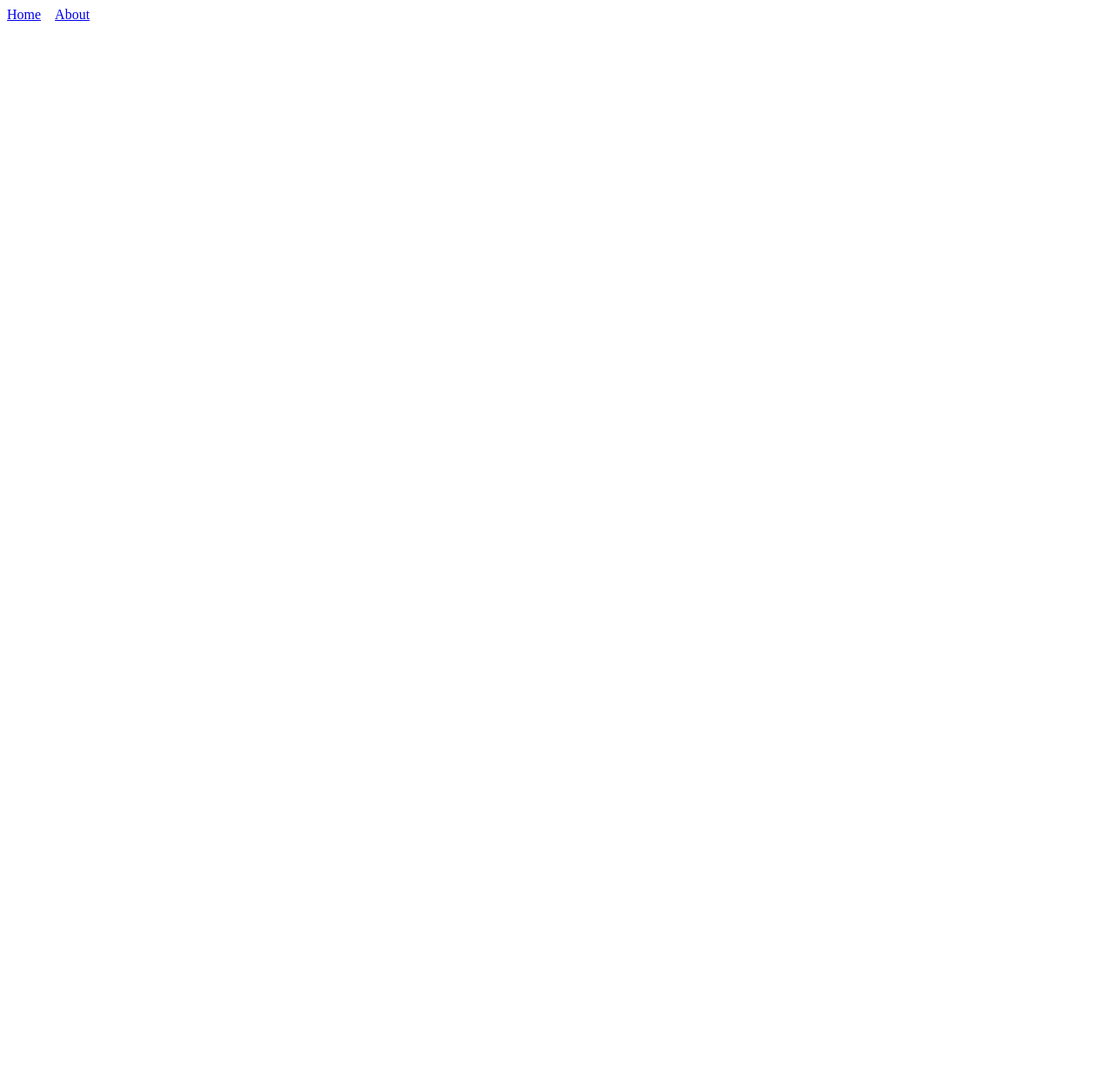
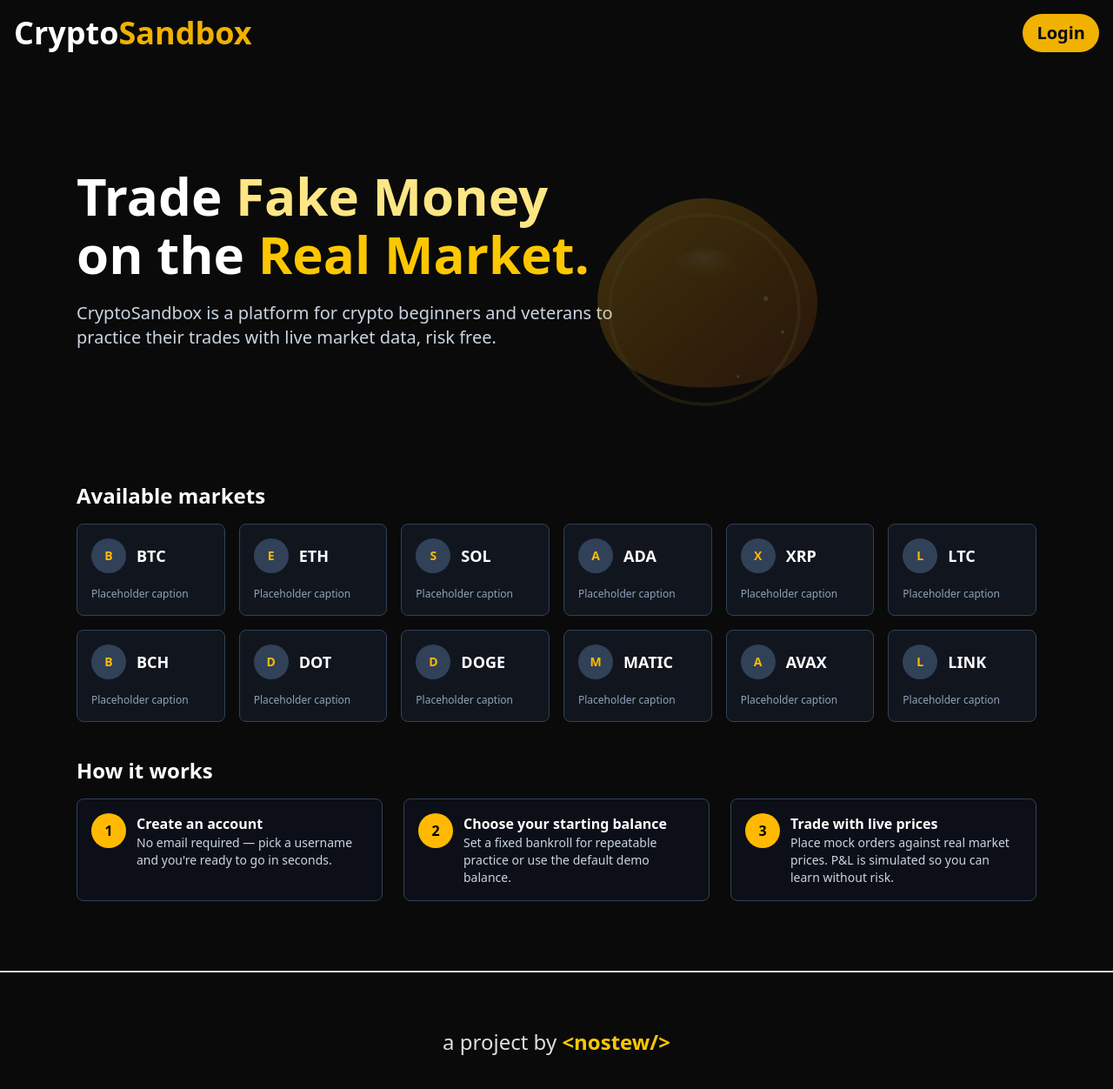
Before and after one commit to noahstew/mock-crypto-trader, a React (Vite) app in the folder client/: page / in a window 1280 px wide. Shown: the top 1252 px of the page at 87% size. Before the commit the page ends 800 px from the top, so only its background shows below. Built offline with nearby package versions, Linux system fonts and the light colour scheme.

Commit message:
Update [Frontend]: Design of the frontend home page

```diff
--- a/client/src/App.tsx
+++ b/client/src/App.tsx
@@ -1,16 +1,17 @@
 import { Link, Outlet } from 'react-router-dom';
+import Navbar from './components/Navbar';
+import Footer from './components/Footer';
 
 export default function App() {
   return (
     <div>
-      <nav style={{ display: 'flex', gap: '1rem' }}>
-        <Link to="/">Home</Link>
-        <Link to="/about">About</Link>
-      </nav>
+      <Navbar />
 
       <main>
         <Outlet />
       </main>
+
+      <Footer />
     </div>
   );
 }
--- /dev/null
+++ b/client/src/components/CryptoGrid.tsx
@@ -0,0 +1,49 @@
+const SYMBOLS = [
+  'BTC',
+  'ETH',
+  'SOL',
+  'ADA',
+  'XRP',
+  'LTC',
+  'BCH',
+  'DOT',
+  'DOGE',
+  'MATIC',
+  'AVAX',
+  'LINK',
+];
+
+export default function CryptoGrid() {
+  return (
+    <section className="max-w-6xl mx-auto mt-10 px-6">
+      <h3 className="text-2xl font-semibold text-white mb-4 text-left">
+        Available markets
+      </h3>
+
+      <div className="grid grid-cols-2 sm:grid-cols-3 md:grid-cols-4 lg:grid-cols-6 gap-4">
+        {SYMBOLS.map((s) => (
+          <div
+            key={s}
+            className="flex flex-col items-start gap-2 p-4 bg-slate-800/40 border border-slate-700 rounded-lg text-left hover:scale-[1.02] transition-transform"
+          >
+            {/* top row: logo + code */}
+            <div className="flex items-center gap-3">
+              <div className="w-10 h-10 rounded-full bg-slate-700 flex items-center justify-center">
+                <span className="text-amber-400 font-semibold text-sm">
+                  {s.slice(0, 1)}
+                </span>
+              </div>
+
+              <div className="text-lg font-bold text-white">{s}</div>
+            </div>
+
+            {/* caption below */}
+            <div className="text-xs text-slate-400 mt-2">
+              Placeholder caption
+            </div>
+          </div>
+        ))}
+      </div>
+    </section>
+  );
+}
--- /dev/null
+++ b/client/src/components/Footer.tsx
@@ -0,0 +1,19 @@
+import React from 'react';
+
+function Footer() {
+  return (
+    <div className="border-neutral-300 border-t-2 text-center text-2xl py-16">
+      a project by{' '}
+      <a
+        href="https://nostew.com"
+        target="_blank"
+        rel="noreferrer"
+        className="text-yellow-400 font-bold"
+      >
+        &lt;nostew/&gt;
+      </a>
+    </div>
+  );
+}
+
+export default Footer;
--- /dev/null
+++ b/client/src/components/HomeInfo.tsx
@@ -0,0 +1,142 @@
+import { Link } from 'react-router-dom';
+import CryptoGrid from './CryptoGrid';
+
+export default function HomeInfo() {
+  return (
+    <main className="text-white">
+      {/* Hero - full width background with overlayed text */}
+      <section className="relative overflow-hidden">
+        {/* solid neutral-950 background per request */}
+        <div className="absolute inset-0 bg-neutral-950 -z-10" />
+
+        <div className="max-w-6xl mx-auto px-6 py-28">
+          <h1 className="text-5xl md:text-6xl font-extrabold leading-tight">
+            Trade <span className="text-amber-200">Fake Money</span>
+            <span className="block -mt-2">
+              on the <span className="text-yellow-400">Real Market.</span>
+            </span>
+          </h1>
+
+          <p className="mt-4 text-slate-300 max-w-2xl text-xl">
+            CryptoSandbox is a platform for crypto beginners and veterans to
+            practice their trades with live market data, risk free.
+          </p>
+        </div>
+
+        {/* Decorative background shapes (yellow-tinted, detailed blob) */}
+        <svg
+          className="pointer-events-none absolute right-72 top-32 opacity-25 w-1/3 h-96 transform translate-x-8 -translate-y-10"
+          viewBox="0 0 600 600"
+          xmlns="http://www.w3.org/2000/svg"
+        >
+          <defs>
+            <linearGradient
+              id="blobGradient"
+              x1="0%"
+              x2="100%"
+              y1="0%"
+              y2="100%"
+            >
+              <stop offset="0%" stopColor="#fbbf24" stopOpacity="0.9" />
+              <stop offset="50%" stopColor="#f59e0b" stopOpacity="0.7" />
+              <stop offset="100%" stopColor="#f97316" stopOpacity="0.5" />
+            </linearGradient>
+            <radialGradient id="glow" cx="50%" cy="30%" r="60%">
+              <stop offset="0%" stopColor="#fef3c7" stopOpacity="0.6" />
+              <stop offset="100%" stopColor="#f59e0b" stopOpacity="0" />
+            </radialGradient>
+          </defs>
+
+          <g transform="translate(300,300)">
+            <path
+              fill="url(#blobGradient)"
+              d="M120,-150C150,-120,190,-90,200,-40C210,10,190,70,150,100C110,130,50,140,0,140C-50,140,-100,130,-140,100C-180,70,-200,10,-190,-40C-180,-90,-150,-120,-120,-150C-90,-180,-45,-200,0,-200C45,-200,90,-180,120,-150Z"
+            />
+
+            {/* inner decorative rings */}
+            <path
+              fill="none"
+              stroke="#fcd34d"
+              strokeOpacity="0.35"
+              strokeWidth="6"
+              d="M0,-170 A170,170 0 1,1 -1,-170"
+            />
+            <path
+              fill="url(#glow)"
+              d="M-60,-80 C-30,-120,30,-120,60,-80 C30,-40,-30,-40,-60,-80Z"
+              opacity="0.7"
+            />
+
+            {/* small sparkles */}
+            <g fill="#fff7ed" fillOpacity="0.7">
+              <circle cx="110" cy="-20" r="4" />
+              <circle cx="140" cy="40" r="3" />
+              <circle cx="60" cy="120" r="2.5" />
+            </g>
+          </g>
+        </svg>
+      </section>
+
+      {/* Crypto grid placeholder */}
+      <CryptoGrid />
+
+      {/* How it works */}
+      <section className="max-w-6xl mx-auto mt-10 px-6 pb-20">
+        <h2 className="text-2xl font-semibold text-white mb-4">How it works</h2>
+
+        <div className="grid grid-cols-1 md:grid-cols-3 gap-6">
+          <div className="bg-slate-900/40 border border-slate-700 p-4 rounded-lg">
+            <div className="flex items-start gap-3">
+              <div className="flex-none w-10 h-10 rounded-full bg-amber-400 text-black font-bold flex items-center justify-center">
+                1
+              </div>
+              <div>
+                <div className="font-semibold text-white">
+                  Create an account
+                </div>
+                <div className="text-slate-300 text-sm">
+                  No email required — pick a username and you're ready to go in
+                  seconds.
+                </div>
+              </div>
+            </div>
+          </div>
+
+          <div className="bg-slate-900/40 border border-slate-700 p-4 rounded-lg">
+            <div className="flex items-start gap-3">
+              <div className="flex-none w-10 h-10 rounded-full bg-amber-400 text-black font-bold flex items-center justify-center">
+                2
+              </div>
+              <div>
+                <div className="font-semibold text-white">
+                  Choose your starting balance
+                </div>
+                <div className="text-slate-300 text-sm">
+                  Set a fixed bankroll for repeatable practice or use the
+                  default demo balance.
+                </div>
+              </div>
+            </div>
+          </div>
+
+          <div className="bg-slate-900/40 border border-slate-700 p-4 rounded-lg">
+            <div className="flex items-start gap-3">
+              <div className="flex-none w-10 h-10 rounded-full bg-amber-400 text-black font-bold flex items-center justify-center">
+                3
+              </div>
+              <div>
+                <div className="font-semibold text-white">
+                  Trade with live prices
+                </div>
+                <div className="text-slate-300 text-sm">
+                  Place mock orders against real market prices. P&L is simulated
+                  so you can learn without risk.
+                </div>
+              </div>
+            </div>
+          </div>
+        </div>
+      </section>
+    </main>
+  );
+}
--- /dev/null
+++ b/client/src/components/Navbar.tsx
@@ -0,0 +1,22 @@
+import React from 'react';
+import { Link } from 'react-router-dom';
+
+function Navbar() {
+  const user = null; // Replace with actual user authentication logic
+
+  return (
+    <nav className="flex items-center justify-between gap-4 p-4 text-white">
+      <div>
+        <Link to="/" className="text-4xl font-bold">
+          Crypto<span className="text-yellow-500 font-extrabold">Sandbox</span>
+        </Link>
+      </div>
+
+      <div className="flex gap-4 text-xl px-4 py-2 bg-yellow-500 rounded-full font-semibold text-neutral-950">
+        <Link to="/auth">{user ? 'Logout' : 'Login'}</Link>
+      </div>
+    </nav>
+  );
+}
+
+export default Navbar;
--- a/client/src/index.css
+++ b/client/src/index.css
@@ -1,6 +1,4 @@
-@tailwind base;
-@tailwind components;
-@tailwind utilities;
+@import 'tailwindcss';
 
 :root {
   font-family: system-ui, Avenir, Helvetica, Arial, sans-serif;
@@ -9,7 +7,7 @@
 
   color-scheme: light dark;
   color: rgba(255, 255, 255, 0.87);
-  background-color: #242424;
+  background-color: var(--color-neutral-950);
 
   font-synthesis: none;
   text-rendering: optimizeLegibility;
--- a/client/src/main.tsx
+++ b/client/src/main.tsx
@@ -2,7 +2,9 @@ import React from 'react';
 import ReactDOM from 'react-dom/client';
 import { BrowserRouter, Routes, Route } from 'react-router-dom';
 import App from './App';
-import About from './pages/About';
+import Auth from './pages/Auth';
+import HomeInfo from './components/HomeInfo';
+import './index.css';
 
 const container = document.getElementById('root');
 if (!container) throw new Error('Root element not found');
@@ -12,7 +14,8 @@ ReactDOM.createRoot(container).render(
     <BrowserRouter>
       <Routes>
         <Route path="/" element={<App />}>
-          <Route path="about" element={<About />} />
+          <Route index element={<HomeInfo />} />
+          <Route path="auth" element={<Auth />} />
         </Route>
       </Routes>
     </BrowserRouter>
--- a/client/src/pages/About.tsx
+++ /dev/null
@@ -1,7 +0,0 @@
-import React from 'react';
-
-function About() {
-  return <div>About</div>;
-}
-
-export default About;
--- /dev/null
+++ b/client/src/pages/Auth.tsx
@@ -0,0 +1,13 @@
+import React from 'react';
+
+function Auth() {
+  const isLogin = '';
+
+  return (
+    <div className="bg-red-500">
+      <h1 className="text-white">Auth</h1>
+    </div>
+  );
+}
+
+export default Auth;
--- /dev/null
+++ b/client/src/pages/index.tsx
@@ -0,0 +1,13 @@
+import React from 'react';
+
+import HomeInfo from '../components/HomeInfo';
+
+function index() {
+  return (
+    <div>
+      <HomeInfo />
+    </div>
+  );
+}
+
+export default index;
```
